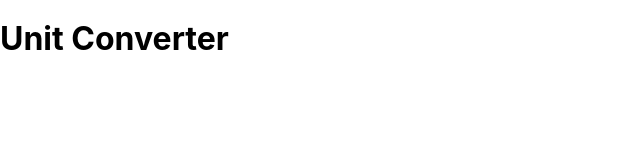
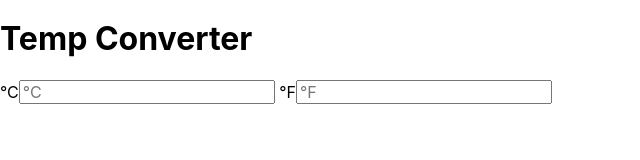
Before and after one commit to xXBricksquadXx/temp-converter, a website: page index.html in a window 1280 px wide. Shown: the whole page, without its empty margins (0-640 px from the left). Drawn offline with nearby package versions, Linux system fonts and the light colour scheme.

Commit message:
:construction: Added 2 input fields

```diff
--- a/index.html
+++ b/index.html
@@ -11,11 +11,17 @@
 
     <link rel="stylesheet" href="style.css" />
 
-    <!-- TODO: Update '<title>'. -->
-    <title>Unit Converter</title>
+    <title>Temp Converter</title>
   </head>
   <body>
-    <h1>Unit Converter</h1>
+    <div>
+      <h1>Temp Converter</h1>
+      <label for="degC" class="element-invisible">°C</label
+      ><input type="number" id="degC" placeholder="°C" />
+      <label for="degF" class="element-invisible">°F</label
+      ><input type="number" id="degF" placeholder="°F" />
+    </div>
+
     <script src="./scripts.js" type="module"></script>
   </body>
 </html>
```
